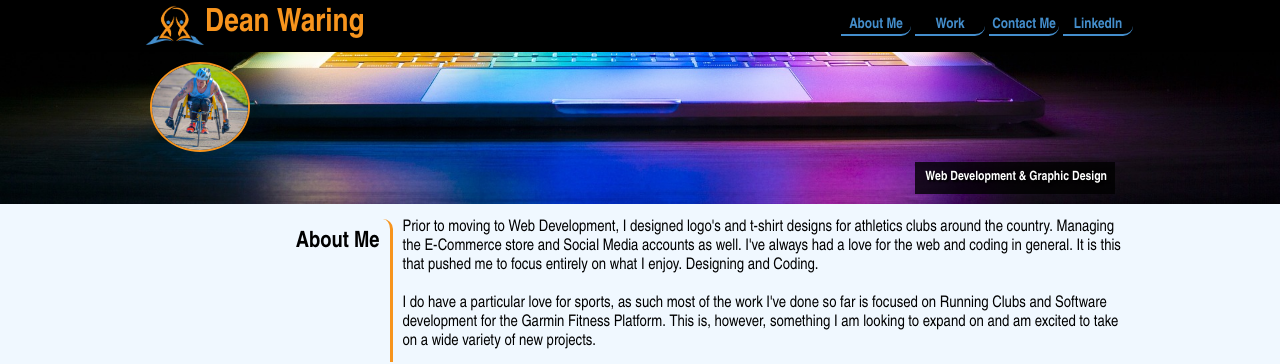
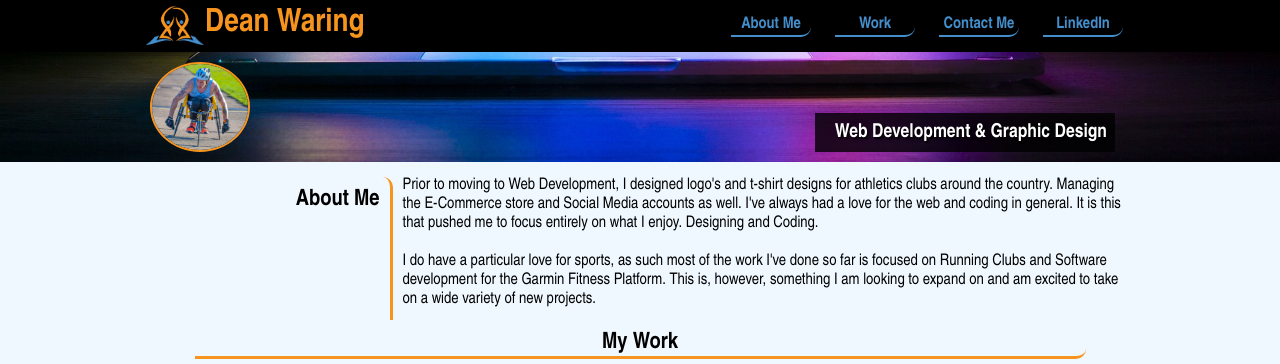
Before and after one commit to deanw77/Dean-Waring-Portfolio, a plain HTML site: page index.html in a window 1280 px wide. Shown: the top 364 px of the page. Drawn offline with Linux system fonts and the light colour scheme.

Commit message:
Made font sixe adjustments in the media queries

```diff
--- a/css/styles.css
+++ b/css/styles.css
@@ -62,15 +62,16 @@ nav ul a {
     max-width: 1000px;
     margin: auto;
     display: flex;
-    flex-direction: column;
+    flex-direction: row;
     align-items: end;
-    justify-content: end;
+    justify-content: space-between;
     min-height: 100px;
 }
 
 .heroImage img {
     width: 100px;
     align-self: start;
+    justify-self: start;
     border: 2px solid #F7941D;
     border-radius: 50%;
     margin: 10px;
@@ -209,6 +210,11 @@ footer img {
 
 /* Media Queries */
 @media only screen and (min-width: 480px) {
+    .heroImage h2 {
+        width: 250px;
+        font-size: 1em;
+    }
+
     .aboutMe, .contactMe {
         flex-direction: row;
         align-items: center;
@@ -243,6 +249,16 @@ footer img {
         flex-direction: row;
         justify-content: space-between;
     }
+    nav ul a {
+        width: 80px;
+        font-size: 1em;
+        margin: 0 12px 0 12px;
+    }
+
+    .heroImage h2 {
+        width: 300px;
+        font-size: 1.2em;
+    }
 
     .workGrid {
         width: 90%;
```
